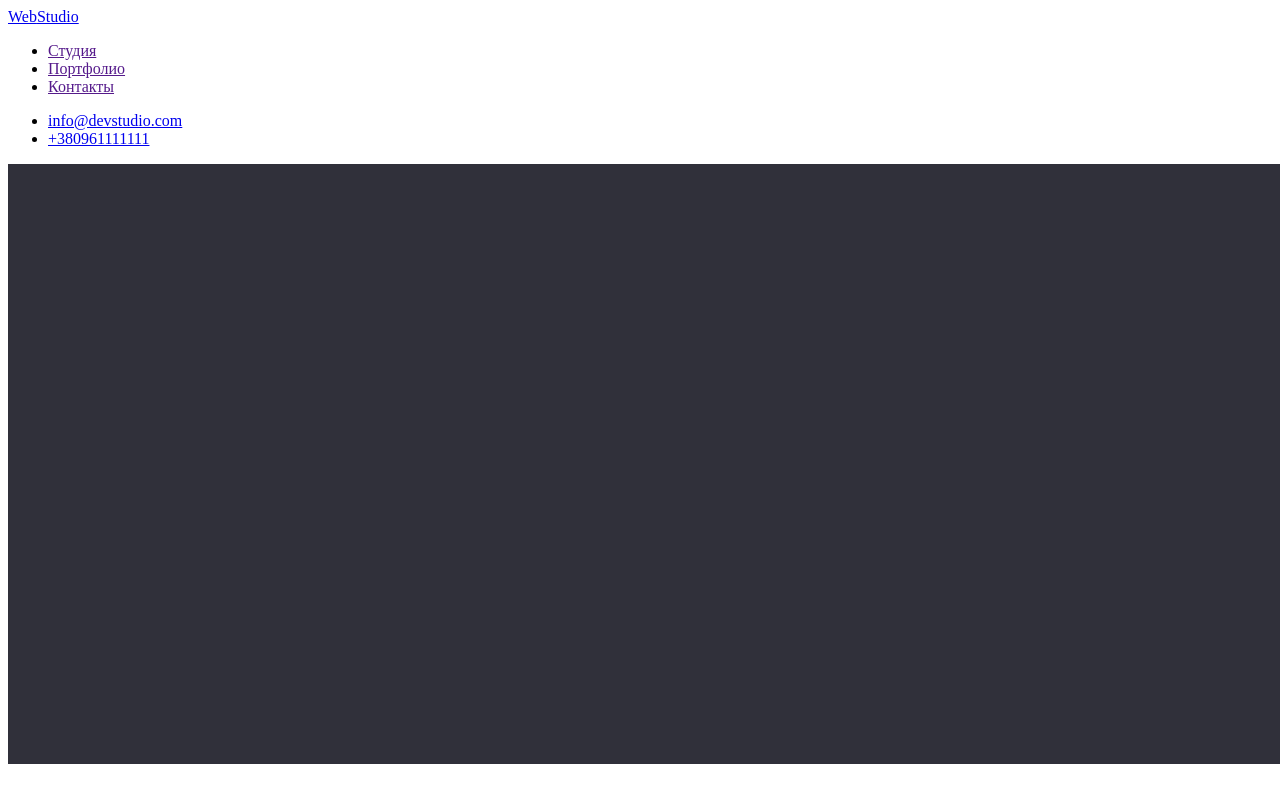
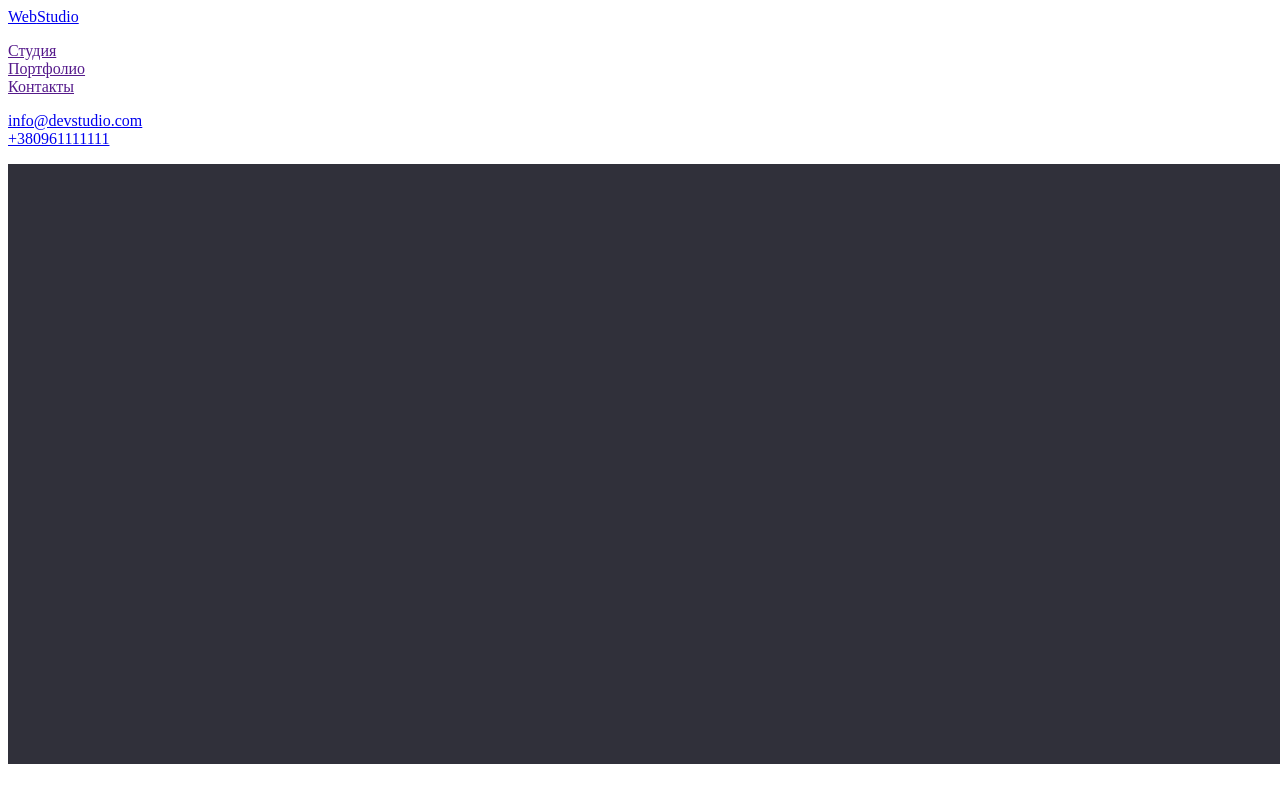
Before and after one commit to V3ugen/goit-markup-hw-01, a plain HTML site: page index.html in a window 1280 px wide. Shown: the top 785 px of the page. Drawn offline with Linux system fonts and the light colour scheme.

Commit message:
добавил бонус

```diff
--- a/index.html
+++ b/index.html
@@ -4,6 +4,18 @@
     <meta charset="UTF-8">
     <meta http-equiv="X-UA-Compatible" content="IE=edge">
     <meta name="viewport" content="width=device-width, initial-scale=1.0">
+<!-- бонус но я его уберу-->
+    <style>
+        li {
+            list-style-type: none;
+            /* Убираем маркеры */
+        }
+
+        ul {
+            padding-left: 0;
+            /* Сдвигаем список влево */
+        }
+    </style>
     <title>WebStudio</title>
 </head>
 <body>
@@ -60,7 +72,7 @@
     </section>
 </main>
 <footer>
-        <h2><span>Web</span>Studio</h2>
+        <a href="/index.html"><h2><span>Web</span>Studio</h2></a>
         <address>
             <ul>
                 <li><span>г. Киев, пр-т Леси Украинки, 26</span></li>
```
